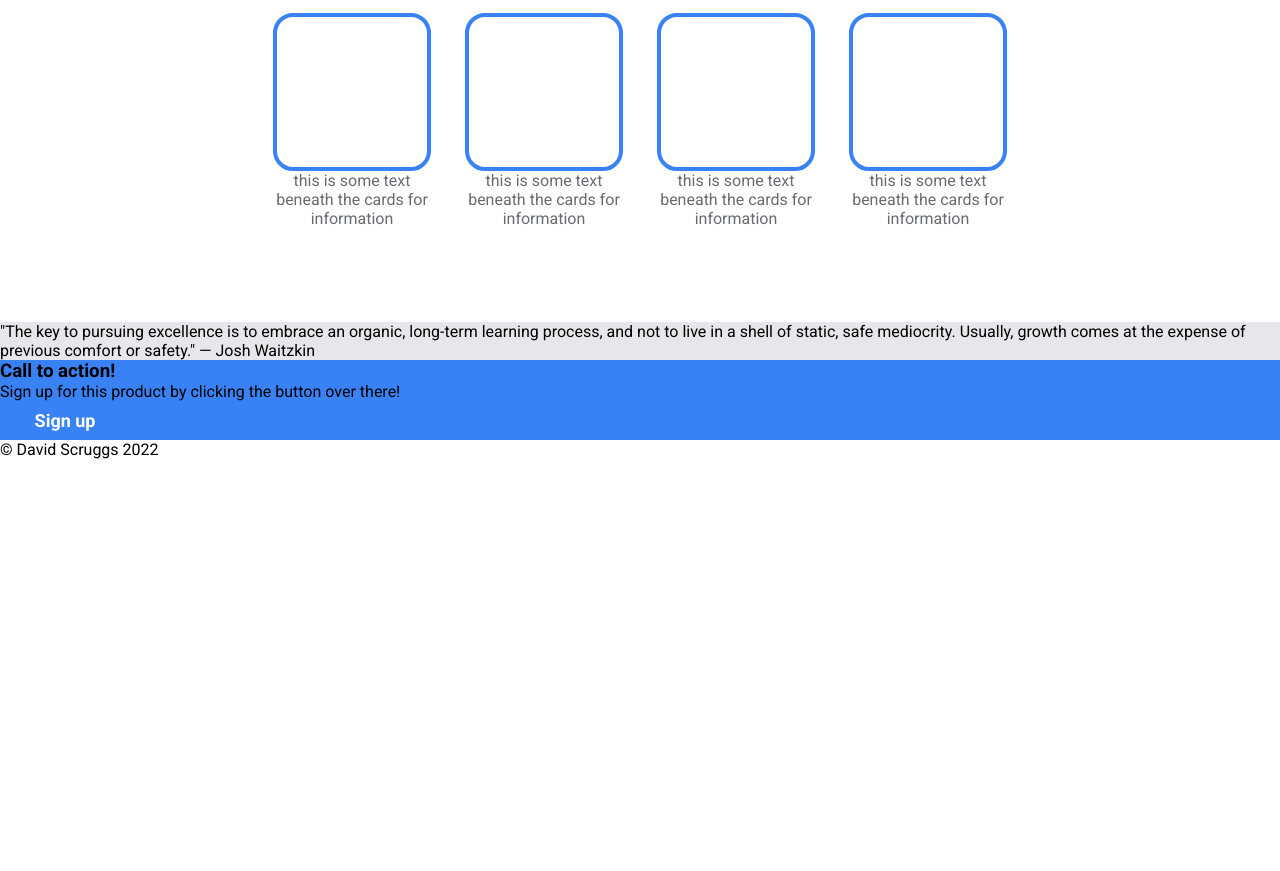
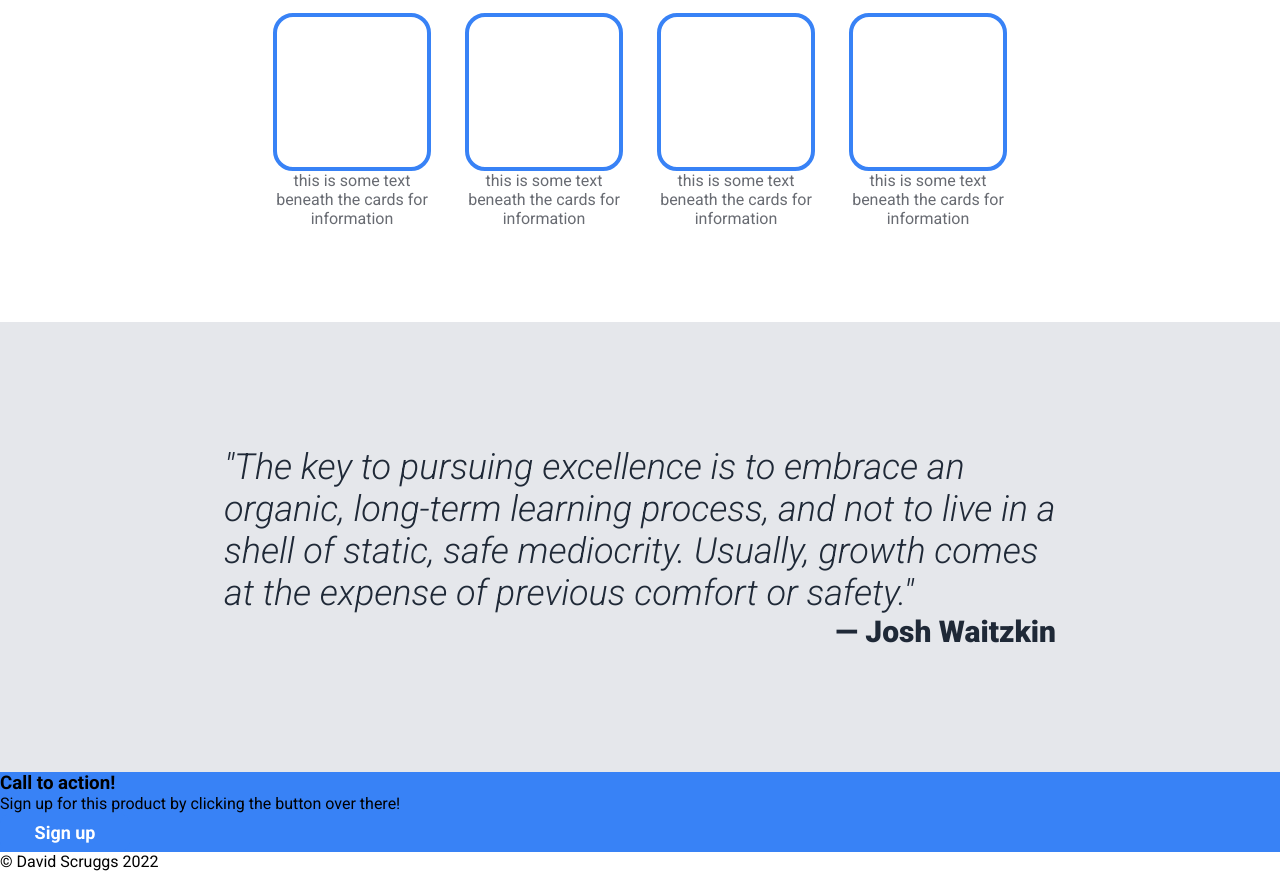
Before and after one commit to bscruggs99/landing-project, a plain HTML site: page index.html in a window 1280 px wide. Shown: the part 713-1584 px from the top of the page. Before the commit the page ends 1172 px from the top, so only its background shows below. Drawn offline with Linux system fonts and the light colour scheme.

Commit message:
finished the quote section

```diff
--- a/index.html
+++ b/index.html
@@ -77,11 +77,11 @@
             <div class="quote">
 
                 <div class="quote-text">
-                    "The key to pursuing excellence is to embrace an organic, long-term learning process, and not to
+                   <em>"The key to pursuing excellence is to embrace an organic, long-term learning process, and not to
                     live in
                     a shell of static, safe mediocrity. Usually, growth comes at the expense of previous comfort or
-                    safety."
-                    — Josh Waitzkin
+                    safety." </em>
+                    <div class="author">— Josh Waitzkin</div>
                 </div>
             </div>
         </div>
--- a/style.css
+++ b/style.css
@@ -200,5 +200,30 @@ button, .cta {
 }
 
 .quote {
+    display:flex;
     background-color:#e5e7eb;
+    flex-direction:column;
+    justify-content:center;
+    align-items:center;
+    gap:20px;
+    width:100%;
+    height:450px;
+    padding:0;
+    padding-top:0;
+    margin:0 auto;
 }
+
+.quote-text {
+    width:65%;
+    margin:0 auto;
+    font-size:36px;
+    color:#1f2937;
+    font-weight:300;
+}
+
+.author {
+    width:100%;
+    text-align:right;
+    font-weight:900;
+    font-size:30px;
+}
```
